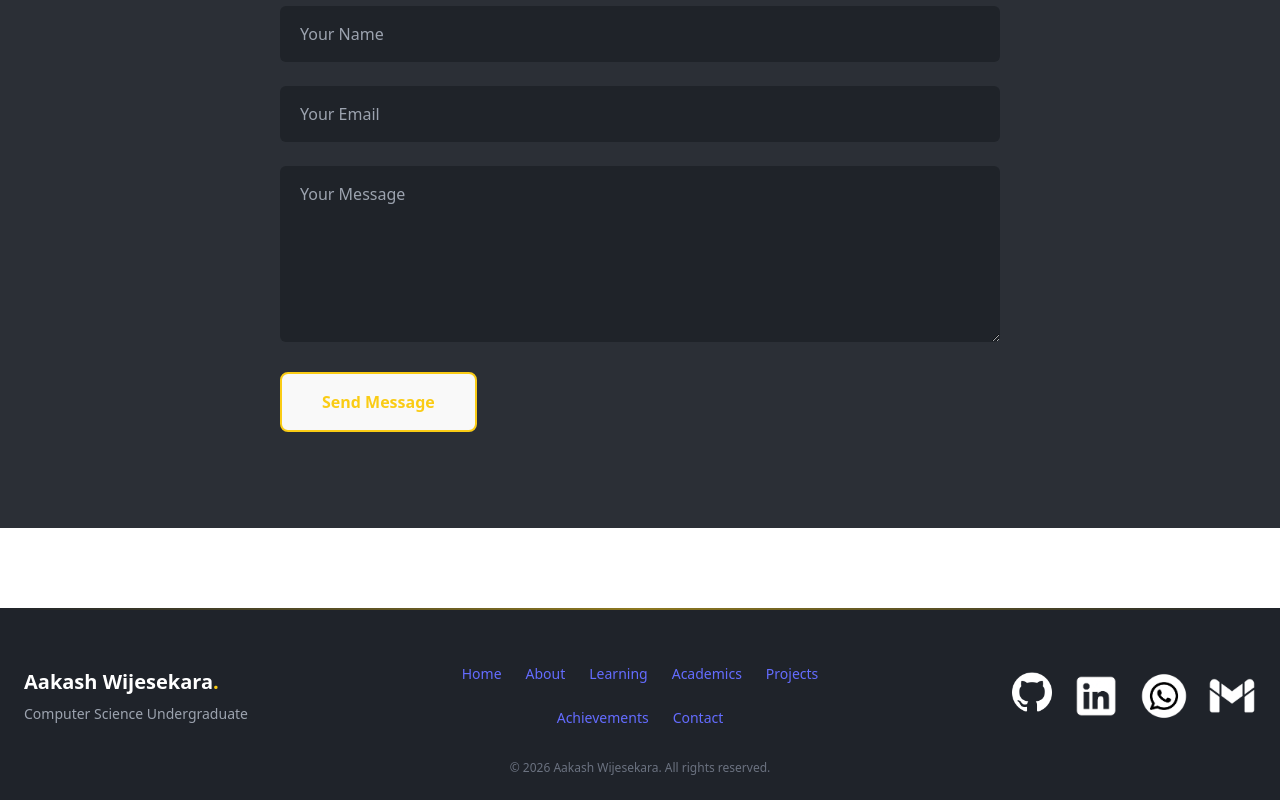
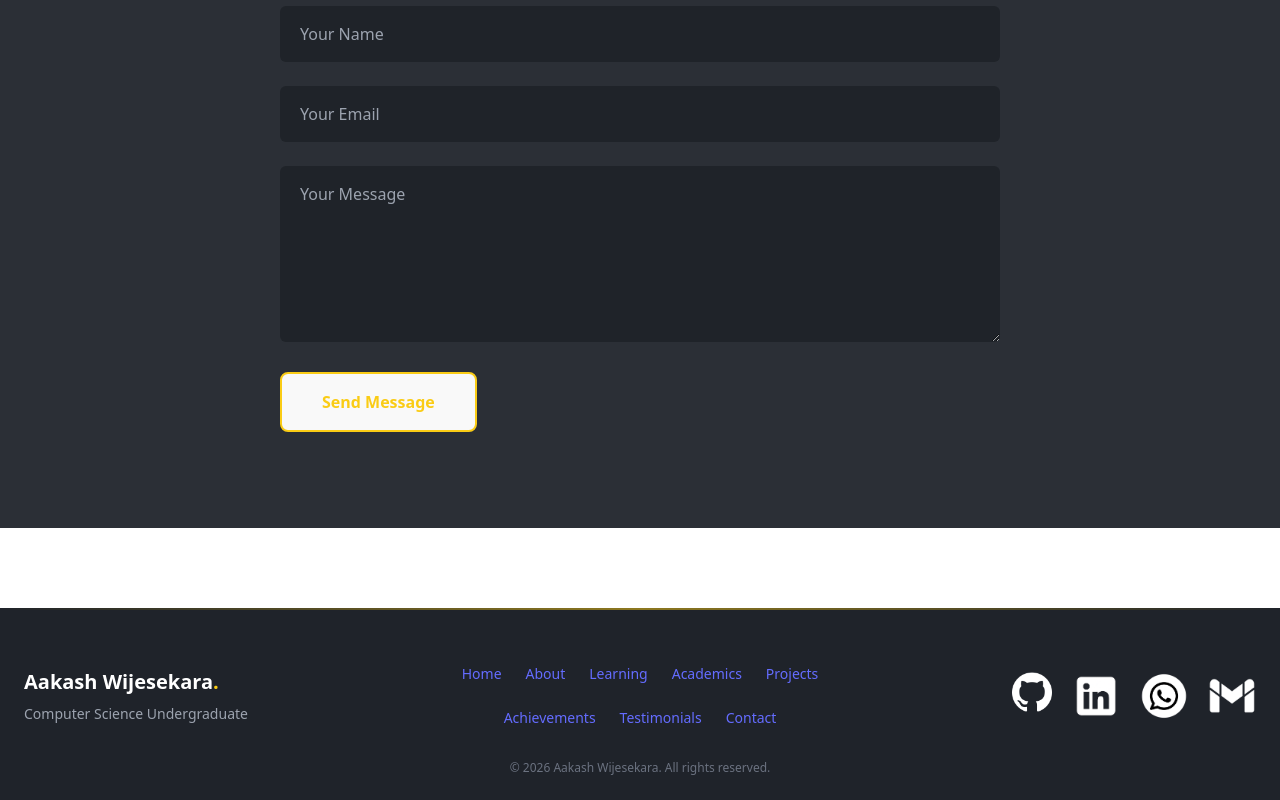
Before and after one commit to Aakashwije/AAKASH_WIJESEKARA_PORTFOLIO, a React (Vite) app: page / in a window 1280 px wide. Shown: the part 9086-9886 px from the top of the page. Built offline with nearby package versions, Linux system fonts and the light colour scheme.

Commit message:
Add Testimonials link to footer navigation
A new 'Testimonials' link was added to the footer navigation for improved site section access.

```diff
--- a/src/components/Footer.jsx
+++ b/src/components/Footer.jsx
@@ -55,6 +55,7 @@ const Footer = () => {
           <a href="#education" className="hover:text-yellow-400 transition">Academics</a>
           <a href="#projects" className="hover:text-yellow-400 transition">Projects</a>
           <a href="#certificates" className="hover:text-yellow-400 transition">Achievements</a>
+          <a href="#testimonials" className="hover:text-yellow-400 transition">Testimonials</a>
           <a href="#contact" className="hover:text-yellow-400 transition">Contact</a>
         </div>
 
```
